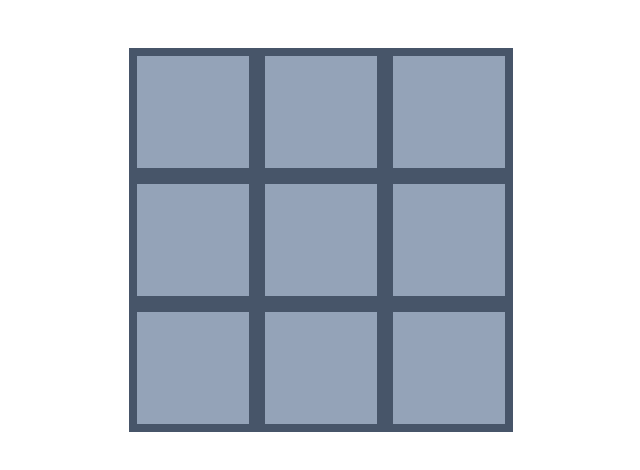
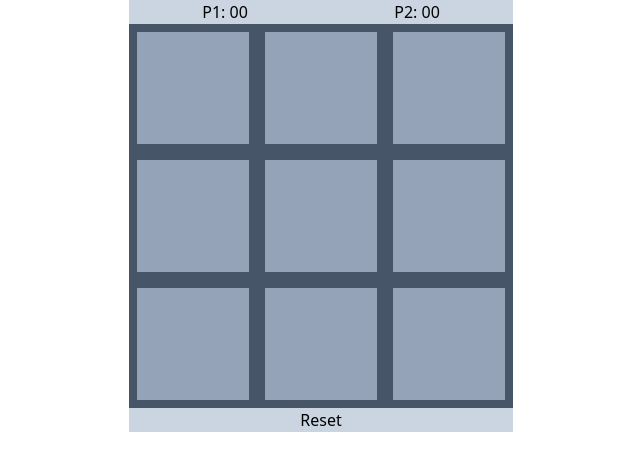
Before and after one commit to StevieBrooks/ReactMiniProjects, a React (Create React App) app: page / in a window 1280 px wide. Shown: the top 470 px of the page, without its empty margins (319-959 px from the left). Built offline with nearby package versions, Linux system fonts and the light colour scheme.

Commit message:
try again

```diff
--- a/src/App.js
+++ b/src/App.js
@@ -7,9 +7,7 @@ export default function App() {
 
     const [player, setPlayer] = useState(1)
     const [boardState, setBoardState] = useState([
-        [null, null, null],
-        [null, null, null],
-        [null, null, null],
+        null, null, null, null, null, null, null, null, null
     ])
     const [result, setResult] = useState("")
 
--- /dev/null
+++ b/src/components/Button.jsx
@@ -0,0 +1,5 @@
+export default function Button( { btnTitle, btnFunction } ) {
+    return (<>
+        <button onClick={btnFunction}>{btnTitle}</button>
+    </>)
+}
--- /dev/null
+++ b/src/components/DashBoard.jsx
@@ -0,0 +1,16 @@
+import Button from "./Button"
+
+export default function DashBoard() {
+
+    const resetFunc = () => {
+
+    }
+
+    return (
+
+        <div className="dashboard w-96 m-auto bg-slate-300 flex justify-center">
+            <Button btnTitle="Reset" btnFunction={resetFunc} />
+        </div>
+
+    )
+}
--- a/src/components/GameBoard.jsx
+++ b/src/components/GameBoard.jsx
@@ -1,6 +1,8 @@
-import GameCell from "./GameCell"
 import { useContext, useState } from "react"
 import { GameState } from "../ContextFile"
+import GameCell from "./GameCell"
+import ScoreBoard from "./ScoreBoard"
+import DashBoard from "./DashBoard"
 
 export default function GameBoard() {
 
@@ -8,13 +10,20 @@ export default function GameBoard() {
 
     return (
 
-        <div className="game-board w-96 h-96 bg-slate-600 m-auto relative top-12 flex flex-wrap justify-center items-center">
-            {boardState.map((cell, index) => (
-                cell.map((gameCell, index) => (
+        <div className="game-container">
+            <ScoreBoard />
+
+            <div className="game-board w-96 h-96 bg-slate-600 m-auto flex flex-wrap justify-center items-center">
+                {boardState.map((cell, index) => (
                     <GameCell key={index} />
-                ))
-            ))}
+                ))}
+            </div>
+
+            <DashBoard />
+
         </div>
+
+
 
     )
 }
--- a/src/components/GameCell.jsx
+++ b/src/components/GameCell.jsx
@@ -1,5 +1,5 @@
 export default function GameCell() {
     return (
-        <div className="game-cell w-28 h-28 mx-2 bg-slate-400"></div>
+        <div className="game-cell w-28 h-28 m-2 bg-slate-400"></div>
     )
 }
--- a/src/components/ScoreBoard.jsx
+++ b/src/components/ScoreBoard.jsx
@@ -0,0 +1,11 @@
+export default function ScoreBoard() {
+    return (
+
+        <div className="scoreboard w-96 bg-slate-300 m-auto flex flex-wrap justify-around items-center">
+            <h3>P1: <span>00</span></h3>
+            <h3>P2: <span>00</span></h3>
+        </div>
+    )
+}
+
+// should build form so players can name themselves
```
